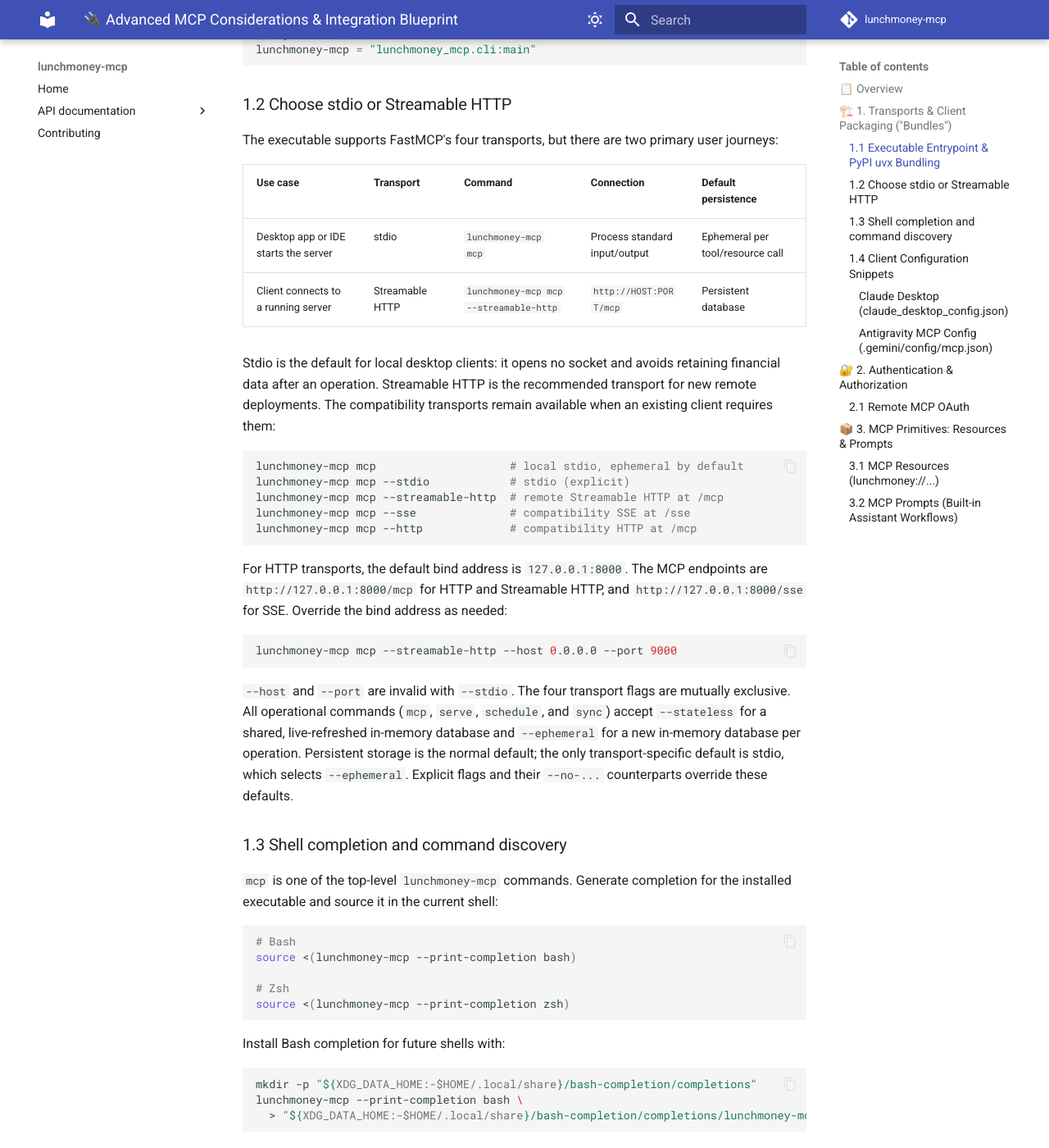
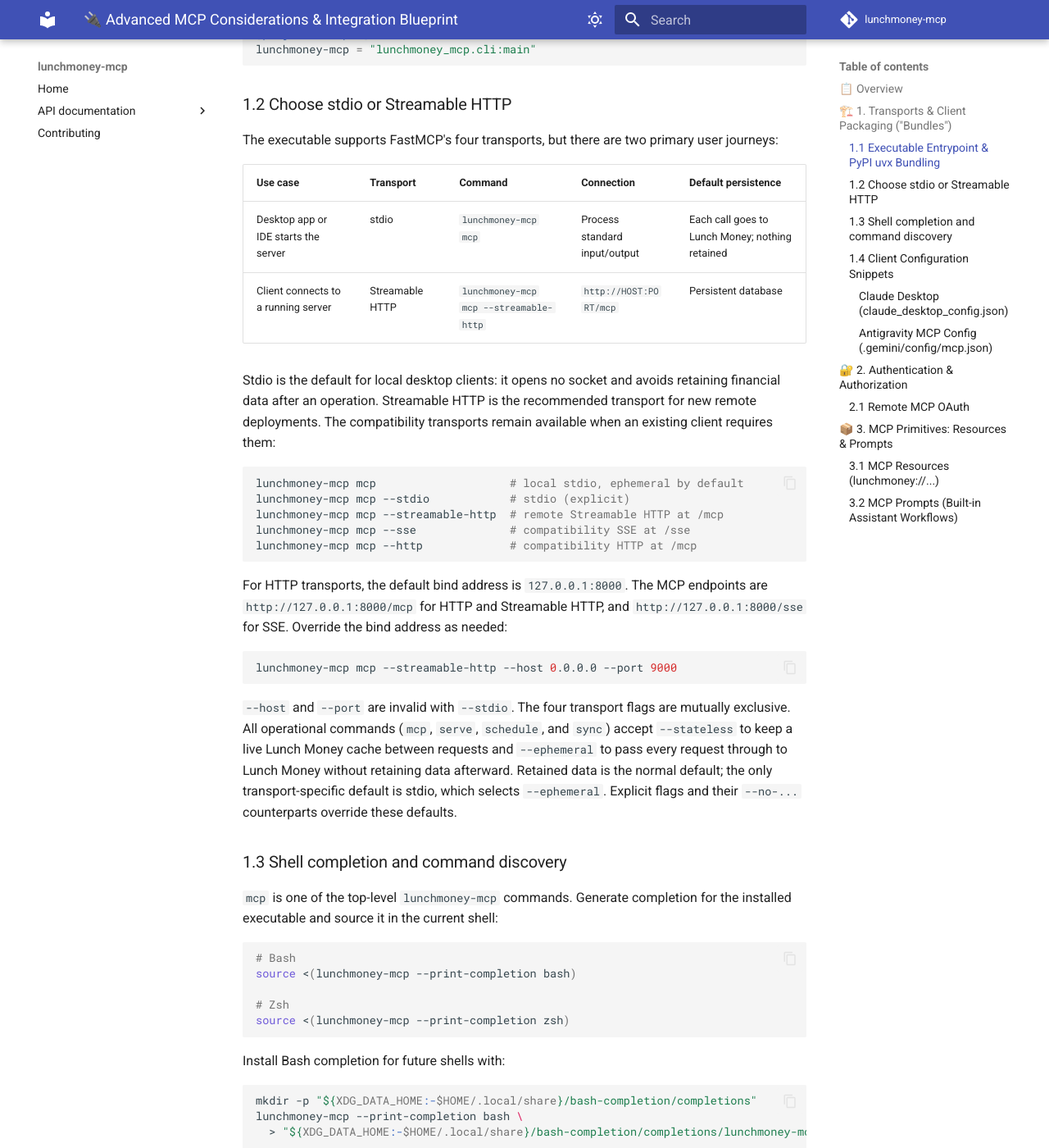
Before and after one commit to juftin/lunchmoney-app, an MkDocs documentation site: the page built from docs/MCP_GUIDE.md, in a window 1280 px wide and 1400 px high, scrolled down 1157 px. Shown: the whole window at 82% size. Built offline with MkDocs 1.6.1 and Material for MkDocs 9.7.7, drawn with Linux system fonts in a browser that asks for light colours; comment, search, counter and statistics services are not loaded.

Commit message:
📝 (mcp): simplify data handling guidance

```diff
--- a/docs/MCP_GUIDE.md
+++ b/docs/MCP_GUIDE.md
@@ -51,10 +51,10 @@
 The executable supports FastMCP's four transports, but there are two primary
 user journeys:
 
-| Use case                             | Transport       | Command                                | Connection                    | Default persistence              |
-| :----------------------------------- | :-------------- | :------------------------------------- | :---------------------------- | :------------------------------- |
-| Desktop app or IDE starts the server | stdio           | `lunchmoney-mcp mcp`                   | Process standard input/output | Ephemeral per tool/resource call |
-| Client connects to a running server  | Streamable HTTP | `lunchmoney-mcp mcp --streamable-http` | `http://HOST:PORT/mcp`        | Persistent database              |
+| Use case                             | Transport       | Command                                | Connection                    | Default persistence                             |
+| :----------------------------------- | :-------------- | :------------------------------------- | :---------------------------- | :---------------------------------------------- |
+| Desktop app or IDE starts the server | stdio           | `lunchmoney-mcp mcp`                   | Process standard input/output | Each call goes to Lunch Money; nothing retained |
+| Client connects to a running server  | Streamable HTTP | `lunchmoney-mcp mcp --streamable-http` | `http://HOST:PORT/mcp`        | Persistent database                             |
 
 Stdio is the default for local desktop clients: it opens no socket and avoids
 retaining financial data after an operation. Streamable HTTP is the recommended
@@ -79,11 +79,11 @@
 
 `--host` and `--port` are invalid with `--stdio`. The four transport flags are
 mutually exclusive. All operational commands (`mcp`, `serve`, `schedule`, and
-`sync`) accept `--stateless` for a shared, live-refreshed in-memory database
-and `--ephemeral` for a new in-memory database per operation. Persistent
-storage is the normal default; the only transport-specific default is stdio,
-which selects `--ephemeral`. Explicit flags and their `--no-...` counterparts
-override these defaults.
+`sync`) accept `--stateless` to keep a live Lunch Money cache between requests
+and `--ephemeral` to pass every request through to Lunch Money without
+retaining data afterward. Retained data is the normal default; the only
+transport-specific default is stdio, which selects `--ephemeral`. Explicit
+flags and their `--no-...` counterparts override these defaults.
 
 ### 1.3 Shell completion and command discovery
 
```
Also changed, not shown: README.md (+31 -54 lines), 3 other files.
